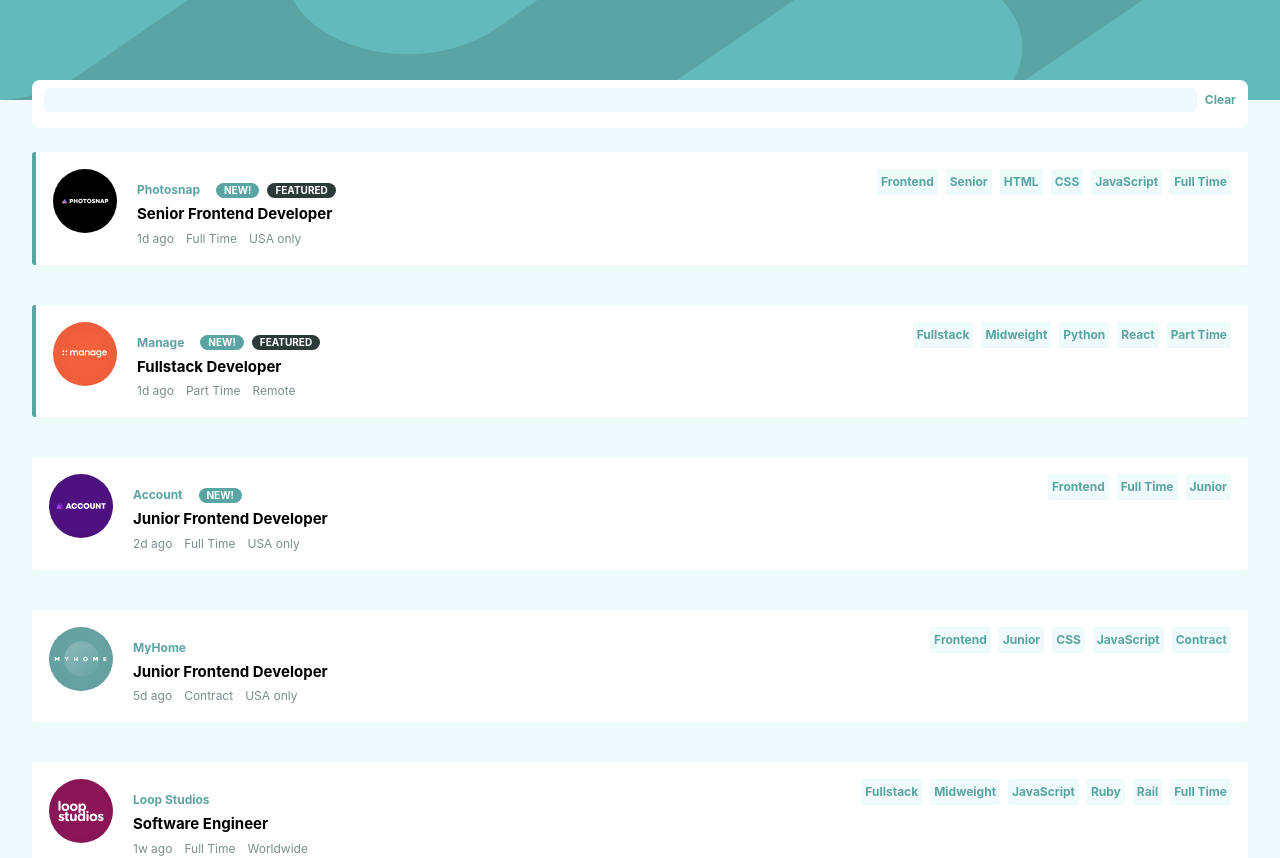
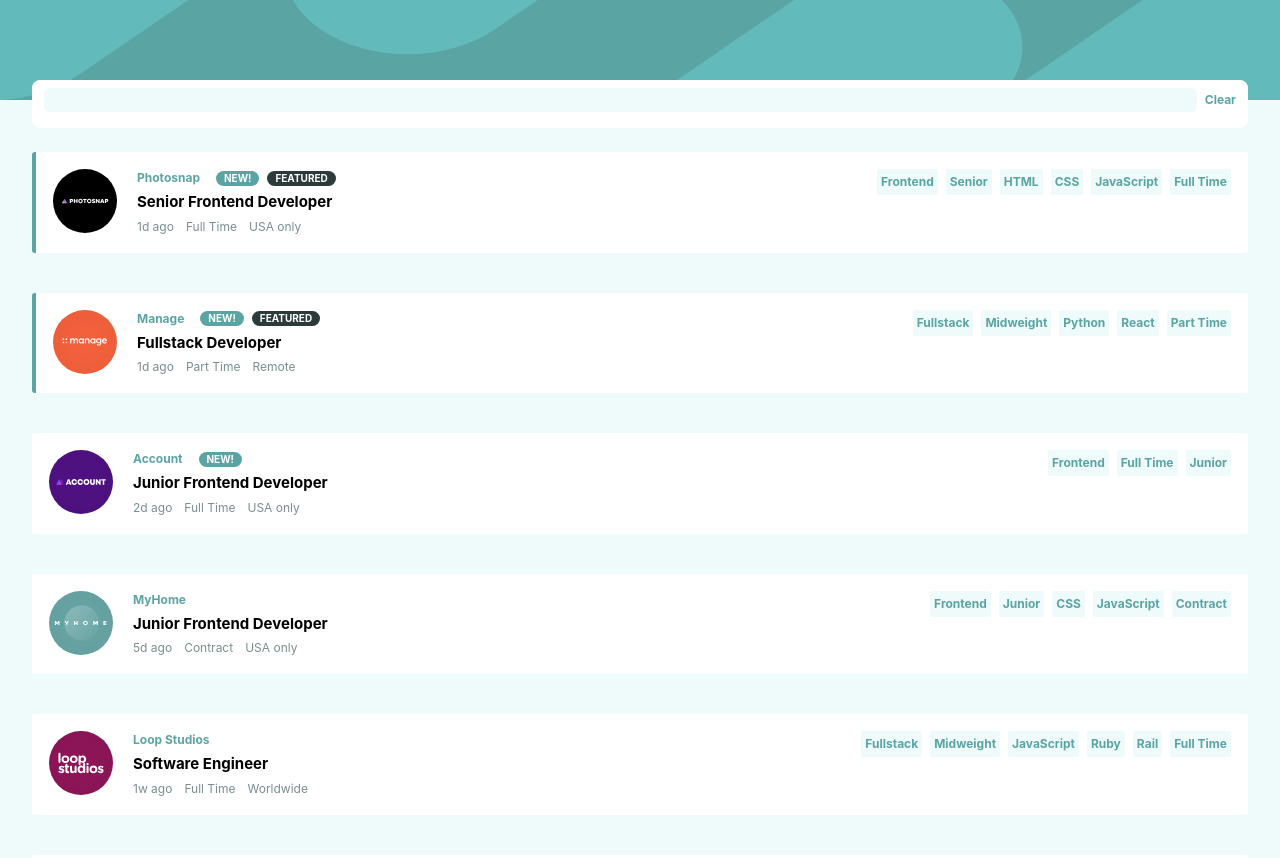
Before and after one commit to Igorlabaki/jog-listing-with-filtering, a Next.js app: page / in a window 1280 px wide. Shown: the top 858 px of the page. Built offline with nearby package versions, Linux system fonts and the light colour scheme.

Commit message:
responsive done

```diff
--- a/src/Components/jobOportunity.tsx
+++ b/src/Components/jobOportunity.tsx
@@ -40,7 +40,9 @@
         <div className="h-12 w-12 md:h-16 md:w-16 mr-5 absolute bottom-[4.55rem] md:relative md:bottom-0">
           <img src={job.image} alt="brand" className="h-full w-full" />
         </div>
-        <div className={`space-y-1 pt-3`}>
+        <div
+          className={`space-y-1 pt-3 md:pt-0 flex flex-col justify-start items-start`}
+        >
           <div className="flex justify-start items-center  space-x-4">
             <>
               <p className="text font-bold text-[12px] text-desaturatedDarkCyan">
--- a/src/pages/index.tsx
+++ b/src/pages/index.tsx
@@ -89,7 +89,7 @@
       </div>
       <div
         className={`flex flex-col flex-1 min-h-screen space-y-10 py-5 w-[95%] md:[80%] m-auto my-12 md:my-8 ${
-          search.length > 0 ? "my-[4rem] md:my-[3rem]" : null
+          search.length > 0 ? "my-[6.5rem] md:my-[3rem]" : null
         } `}
       >
         {filterNoResults.map((job: any, i) => {
```
